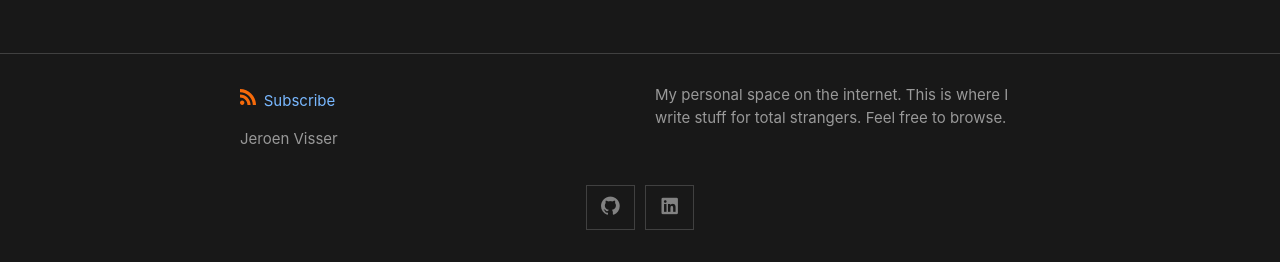
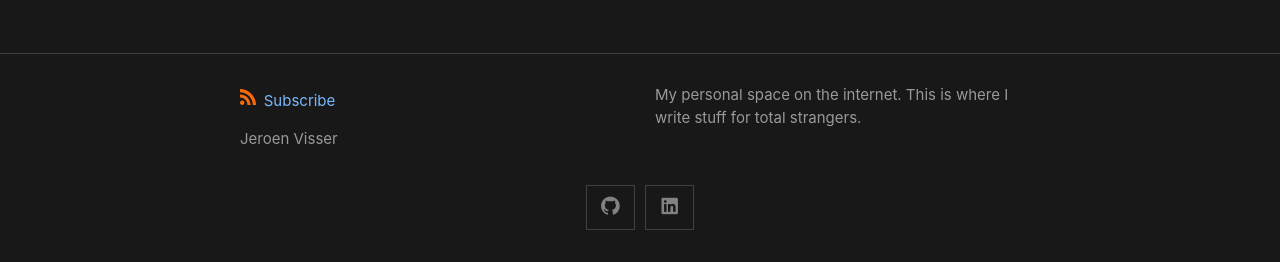
Before and after one commit to VisserJ/visserj.github.io, a Jekyll site: the page built from index.md, in a window 1280 px wide. Shown: the part 635-897 px from the top of the page. Built offline with Jekyll 4.4.1, drawn with Linux system fonts in a browser that asks for light colours.

Commit message:
Update _config.yml

```diff
--- a/_config.yml
+++ b/_config.yml
@@ -1,7 +1,7 @@
 title: Visstek
 author:
   name: Jeroen Visser
-description: My personal space on the internet. This is where I write stuff for total strangers. Feel free to browse.
+description: My personal space on the internet. This is where I write stuff for total strangers.
 remote_theme: jekyll/minima
 plugins:
   - jekyll-feed
```
